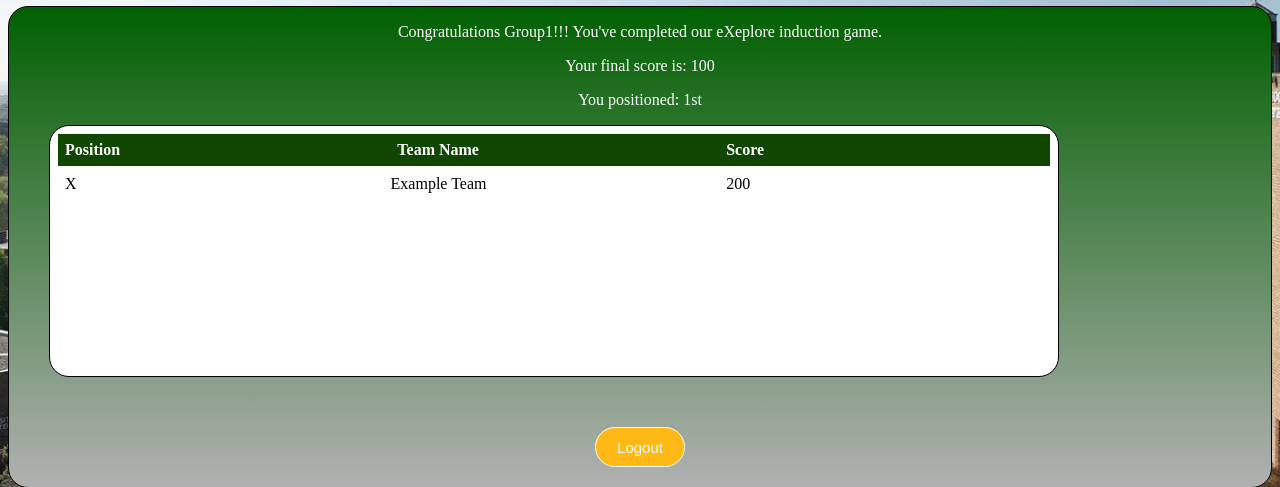
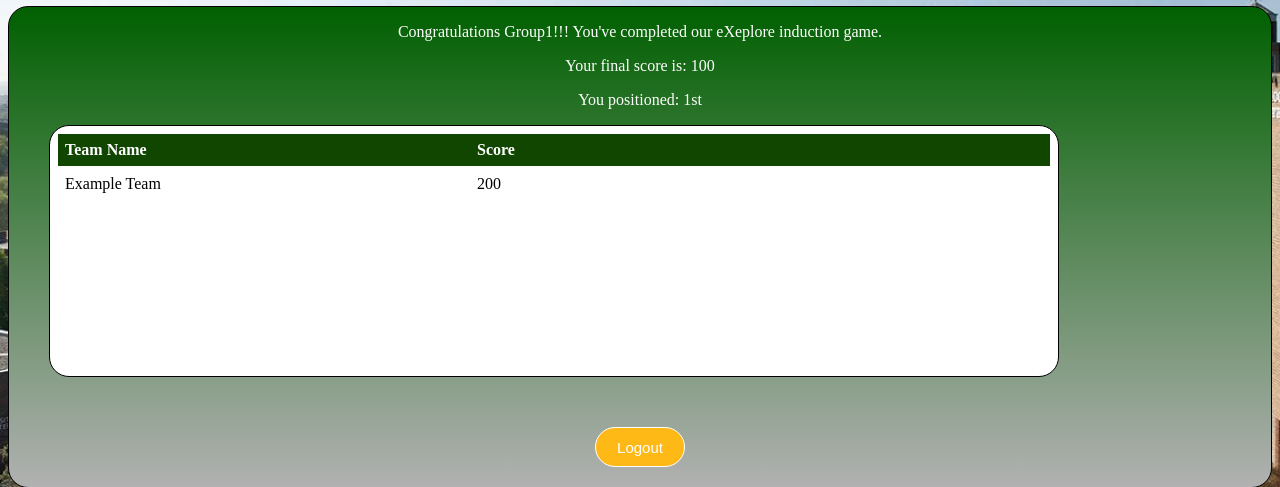
Before and after one commit to billyThornton/eXeplore-Group-K, a Flask app: page /finished in a window 1280 px wide. Shown: the part 94-581 px from the top of the page. Run offline with Flask 2, Linux system fonts and the light colour scheme.

Commit message:
change end game page leaderboard variable layout

```diff
--- a/templates/mobile/End_Game_Page.html
+++ b/templates/mobile/End_Game_Page.html
@@ -70,7 +70,6 @@ provides various features such as Help, FAQ & Logout.
 				<!-- Headers -->
      			<thead>
         			<tr>
-         				<th>Position</th>
           				<th>Team Name</th>
           				<th>Score</th>
         			</tr>
@@ -78,16 +77,14 @@ provides various features such as Help, FAQ & Logout.
 
       			<!-- Examples -->
       			<tr>
-              		<td>X</td>
               		<td>Example Team</td>
               		<td>200</td>
             	</tr>
 
 				{% for team in teams %}
             	<tr>
-              		<td>{{final_position}}</td>
-              		<td>{{group_name}}</td>
-              		<td>{{final_score}}</td>
+              		<td>{{team.group_name}}</td>
+              		<td>{{team.final_score}}</td>
             	</tr>
 				{% endfor %}
 			</table>
```
